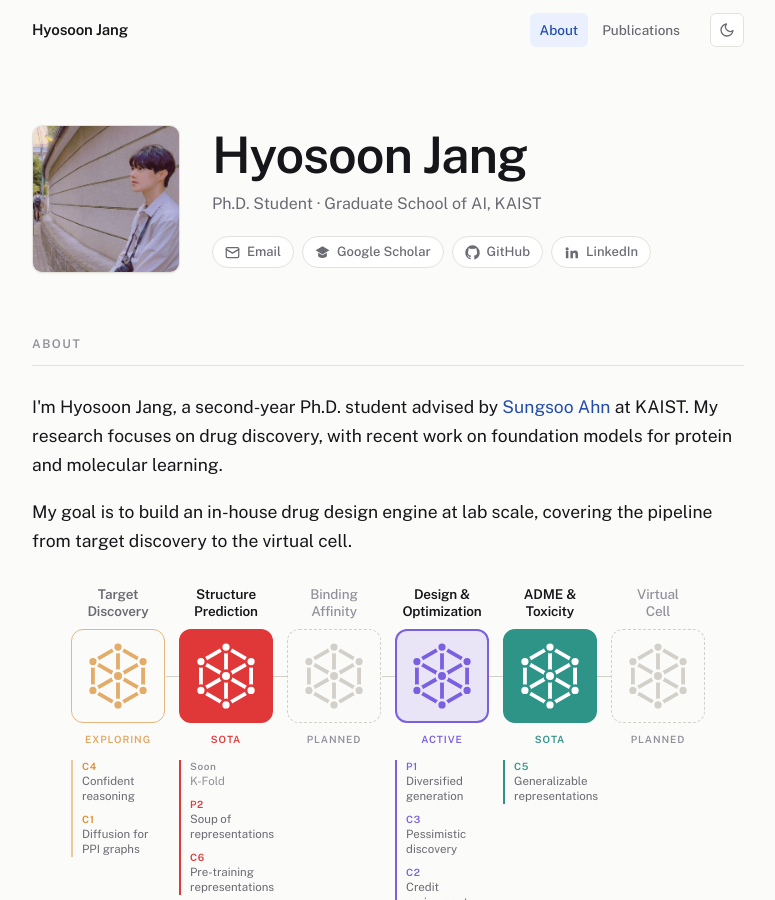
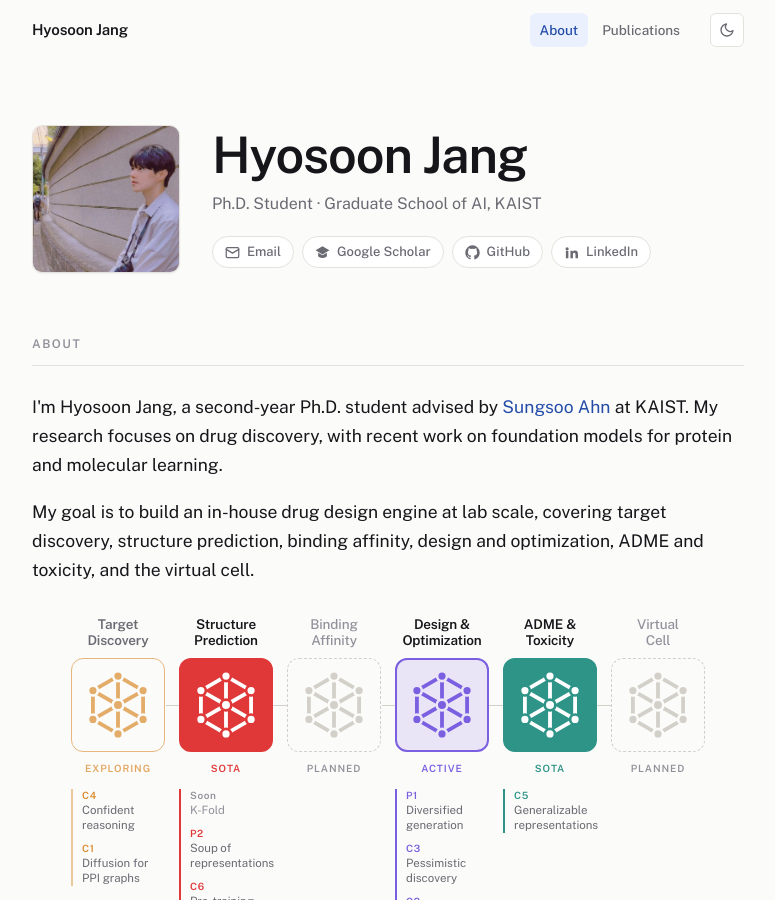
Before and after one commit to hsjang0/hsjang, a Jekyll site: the page built from index.html, in a window 1280 px wide and 900 px high. Shown: the whole window, without its empty margins (252-1027 px from the left). Built offline with Jekyll 4.4.1, drawn with Linux system fonts in a browser that asks for light colours.

Commit message:
List every pipeline stage in the goal sentence
Co-Authored-By: Claude Opus 5.5 <noreply@anthropic.com>

```diff
--- a/index.html
+++ b/index.html
@@ -59,7 +59,8 @@ title: Home
     </p>
     <p>
       My goal is to build an in-house drug design engine at lab scale, covering
-      the pipeline from target discovery to the virtual cell.
+      target discovery, structure prediction, binding affinity, design and
+      optimization, ADME and toxicity, and the virtual cell.
     </p>
   </div>
 
```
